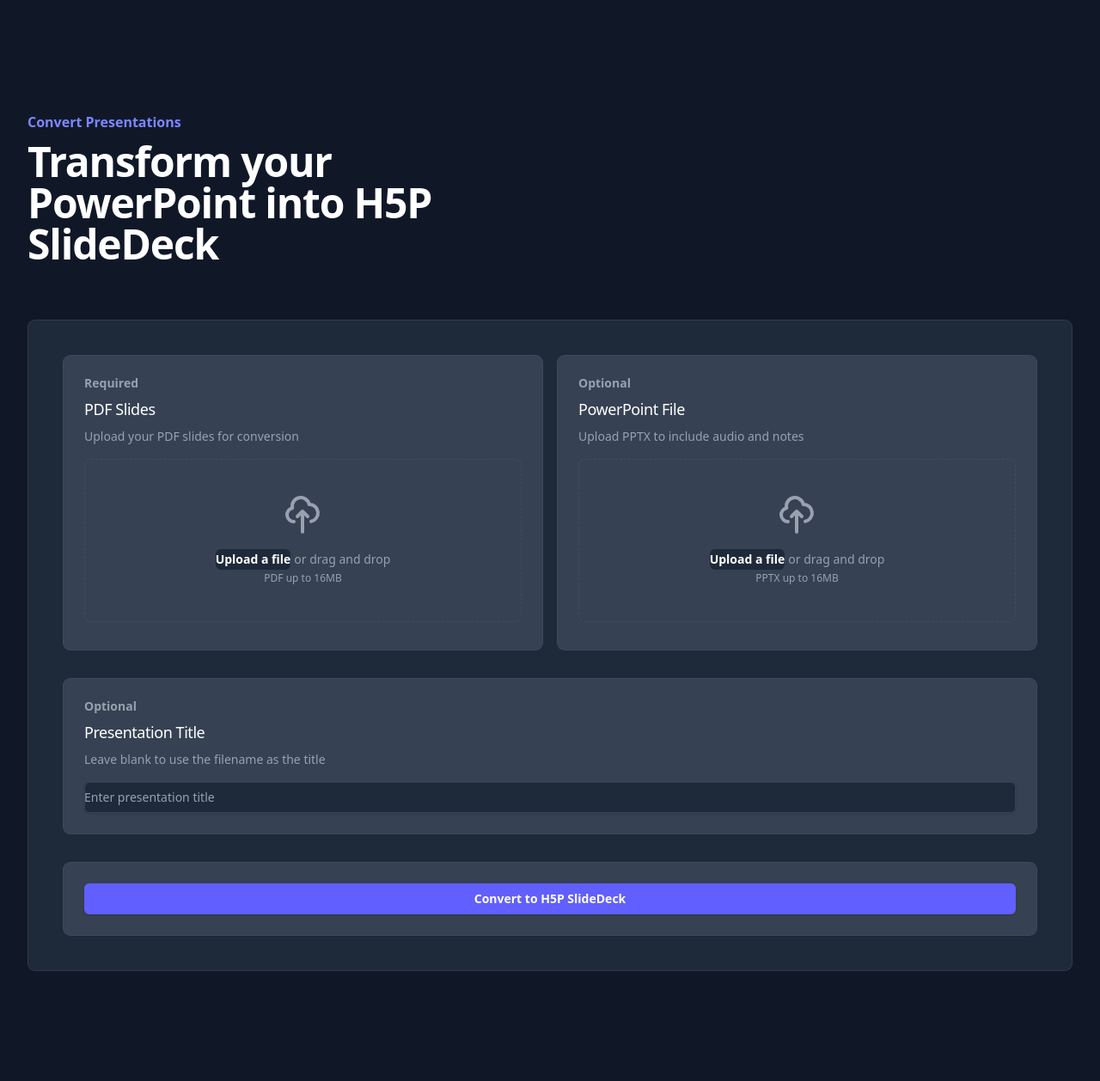
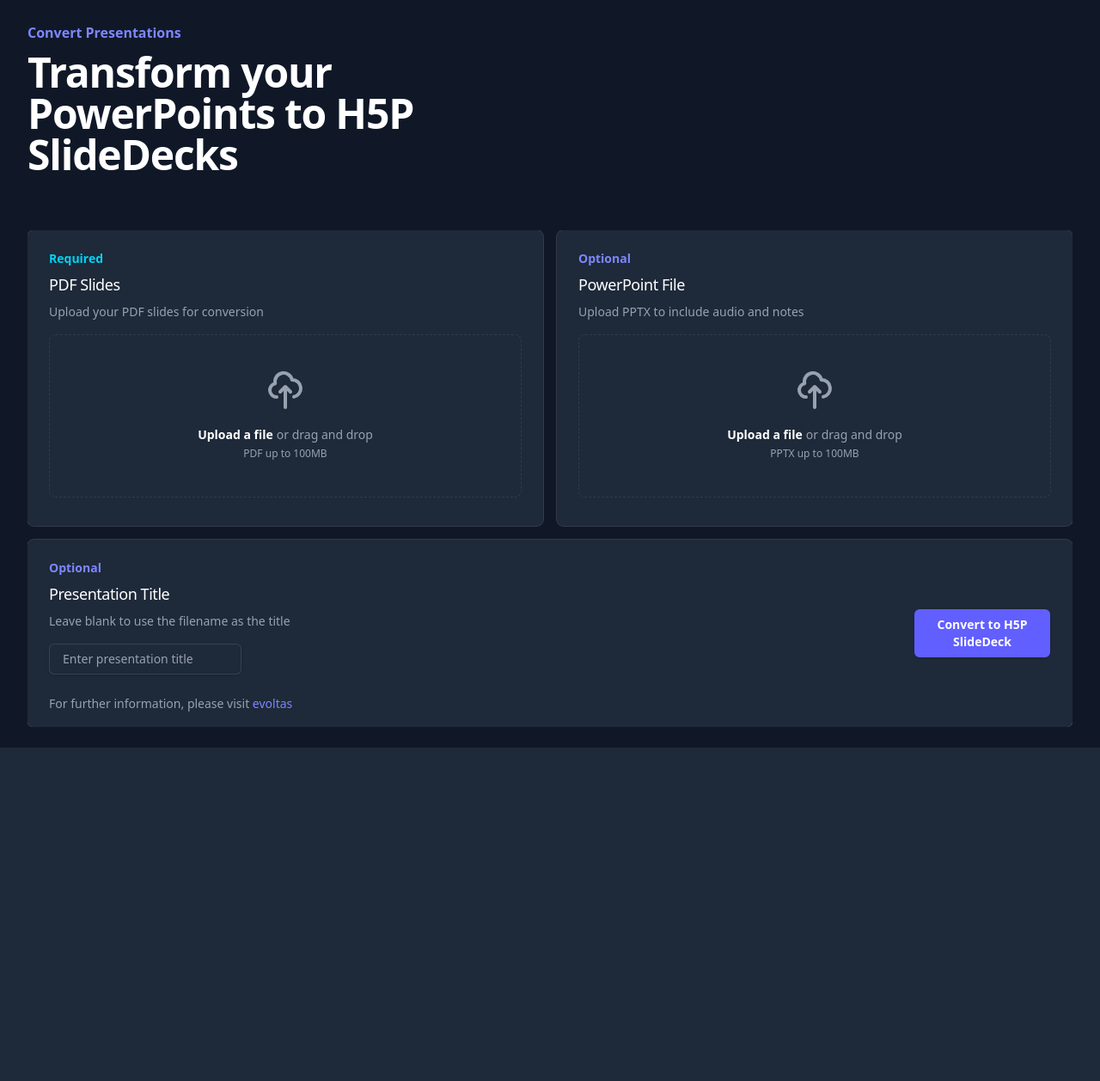
Before and after one commit to benhoehne/PPT2SD, a Flask app: page / in a window 1280 px wide. Shown: the whole page at 86% size. After the commit the page ends 870 px from the top, so only its background shows below. Run offline with Flask 3, Linux system fonts and the light colour scheme.

Commit message:
250617_1337

```diff
--- a/app.py
+++ b/app.py
@@ -14,9 +14,9 @@ if not os.path.exists(UPLOAD_FOLDER):
     os.makedirs(UPLOAD_FOLDER)
 
 app.config['UPLOAD_FOLDER'] = UPLOAD_FOLDER
-app.config['MAX_CONTENT_LENGTH'] = 16 * 1024 * 1024  # 16MB max file size
+app.config['MAX_CONTENT_LENGTH'] = 100 * 1024 * 1024  # 100MB max file size
 
-ALLOWED_EXTENSIONS = {'pptx', 'pdf', 'docx'}
+ALLOWED_EXTENSIONS = {'pptx', 'pdf'}
 
 def allowed_file(filename):
     return '.' in filename and filename.rsplit('.', 1)[1].lower() in ALLOWED_EXTENSIONS
--- a/package.json
+++ b/package.json
@@ -6,7 +6,7 @@
   "scripts": {
     "test": "echo \"Error: no test specified\" && exit 1",
     "css-watch": "npx @tailwindcss/cli -i ./src/css/input.css -o ./static/css/output.css --watch --minify",
-    "dev": "concurrently \"flask run --debug\" \"npm run css-watch\""
+    "dev": "concurrently --names \"APP,CSS\" --prefix-colors \"cyan,green\" \"clear && flask run --debug\" \"npm run css-watch\""
   },
   "repository": {
     "type": "git",
--- a/templates/base.html
+++ b/templates/base.html
@@ -5,12 +5,13 @@
     <meta name="viewport" content="width=device-width, initial-scale=1.0">
     <title>{% block title %}PPT 2 SlideDeck{% endblock %}</title>
     <link href="{{ url_for('static', filename='css/output.css') }}" rel="stylesheet">
+    <link rel="icon" href="{{ url_for('static', filename='img/favi.png') }}">
 </head>
 <body class="bg-gray-900 min-h-screen">
-    <div class="bg-gray-900 py-24 sm:py-32">
+    <div class="bg-gray-900 py-12 sm:py-6">
         <div class="mx-auto max-w-2xl px-6 lg:max-w-7xl lg:px-8">
             <h2 class="text-base/7 font-semibold text-indigo-400">Convert Presentations</h2>
-            <p class="mt-2 max-w-lg text-4xl font-semibold tracking-tight text-pretty text-white sm:text-5xl">Transform your PowerPoint into H5P SlideDeck</p>
+            <p class="mt-2 max-w-lg text-4xl font-semibold tracking-tight text-pretty text-white sm:text-5xl">Transform your PowerPoints to H5P SlideDecks</p>
 
             {% block content %}{% endblock %}
         </div>
--- a/templates/index.html
+++ b/templates/index.html
@@ -3,104 +3,105 @@
 {% block title %}PPT 2 SlideDeck{% endblock %}
 
 {% block content %}
-<div class="mt-10 grid grid-cols-1 gap-4 sm:mt-16">
-    <div class="flex p-px">
-        <div class="overflow-hidden rounded-lg bg-gray-800 ring-1 ring-white/15 w-full">
-            <div class="p-10">
-                <form id="uploadForm" class="space-y-8">
-                    <div class="grid grid-cols-1 gap-4 sm:grid-cols-2">
+<form id="uploadForm" class="mt-10 grid grid-cols-1 md:grid-cols-2 gap-4 sm:mt-16 w-full overflow-hidden">
+
     <!-- PDF Upload -->
-                        <div class="flex p-px">
-                            <div class="overflow-hidden rounded-lg bg-gray-700 ring-1 ring-white/15 w-full">
-                                <div class="p-6">
-                                    <h3 class="text-sm/4 font-semibold text-gray-400">Required</h3>
+    <div class="flex p-px overflow-hidden rounded-lg bg-gray-800 ring-1 ring-white/15 w-full">
+        <div class="p-6 w-full">
+            <h3 class="text-sm/4 font-semibold text-cyan-400">Required</h3>
             <p class="mt-2 text-lg font-medium tracking-tight text-white">PDF Slides</p>
             <p class="mt-2 text-sm text-gray-400">Upload your PDF slides for conversion</p>
 
-                                    <div id="pdfDropZone" class="mt-4 flex justify-center rounded-lg border border-dashed border-gray-500/25 px-6 py-10">
+            <div id="pdfDropZone"
+                class="mt-4 flex justify-center rounded-lg border border-dashed border-gray-500/25 px-6 py-10 w-full">
                 <div class="text-center">
-                                            <svg class="mx-auto h-12 w-12 text-gray-400" viewBox="0 0 24 24" fill="none" stroke="currentColor" aria-hidden="true">
-                                                <path stroke-linecap="round" stroke-linejoin="round" stroke-width="2" d="M7 16a4 4 0 01-.88-7.903A5 5 0 1115.9 6L16 6a5 5 0 011 9.9M15 13l-3-3m0 0l-3 3m3-3v12" />
+                    <svg class="mx-auto h-12 w-12 text-gray-400" viewBox="0 0 24 24" fill="none" stroke="currentColor"
+                        aria-hidden="true">
+                        <path stroke-linecap="round" stroke-linejoin="round" stroke-width="2"
+                            d="M7 16a4 4 0 01-.88-7.903A5 5 0 1115.9 6L16 6a5 5 0 011 9.9M15 13l-3-3m0 0l-3 3m3-3v12" />
                     </svg>
                     <div class="mt-4 flex text-sm leading-6 text-gray-400">
-                                                <label for="pdf-upload" class="relative cursor-pointer rounded-md bg-gray-800 font-semibold text-white focus-within:outline-none focus-within:ring-2 focus-within:ring-indigo-600 focus-within:ring-offset-2 hover:text-indigo-400">
+                        <label for="pdf-upload"
+                            class="relative cursor-pointer rounded-md bg-gray-800 font-semibold text-white focus-within:outline-none focus-within:ring-2 focus-within:ring-indigo-600 focus-within:ring-offset-2 hover:text-indigo-400">
                             <span>Upload a file</span>
                             <input id="pdf-upload" name="pdf" type="file" class="sr-only" accept=".pdf" required>
                         </label>
                         <p class="pl-1">or drag and drop</p>
                     </div>
-                                            <p class="text-xs leading-5 text-gray-400">PDF up to 16MB</p>
+                    <p class="text-xs leading-5 text-gray-400">PDF up to 100MB</p>
                 </div>
             </div>
             <p id="pdfFileName" class="mt-2 text-sm text-gray-400"></p>
         </div>
     </div>
-                        </div>
 
     <!-- PPTX Upload -->
-                        <div class="flex p-px">
-                            <div class="overflow-hidden rounded-lg bg-gray-700 ring-1 ring-white/15 w-full">
-                                <div class="p-6">
-                                    <h3 class="text-sm/4 font-semibold text-gray-400">Optional</h3>
+    <div class="flex p-px overflow-hidden rounded-lg bg-gray-800 ring-1 ring-white/15 w-full">
+        <div class="overflow-hidden w-full">
+            <div class="p-6 w-full">
+                <h3 class="text-sm/4 font-semibold text-indigo-400">Optional</h3>
                 <p class="mt-2 text-lg font-medium tracking-tight text-white">PowerPoint File</p>
                 <p class="mt-2 text-sm text-gray-400">Upload PPTX to include audio and notes</p>
 
-                                    <div id="pptxDropZone" class="mt-4 flex justify-center rounded-lg border border-dashed border-gray-500/25 px-6 py-10">
+                <div id="pptxDropZone"
+                    class="mt-4 flex justify-center rounded-lg border border-dashed border-gray-500/25 px-6 py-10 w-full">
                     <div class="text-center">
-                                            <svg class="mx-auto h-12 w-12 text-gray-400" viewBox="0 0 24 24" fill="none" stroke="currentColor" aria-hidden="true">
-                                                <path stroke-linecap="round" stroke-linejoin="round" stroke-width="2" d="M7 16a4 4 0 01-.88-7.903A5 5 0 1115.9 6L16 6a5 5 0 011 9.9M15 13l-3-3m0 0l-3 3m3-3v12" />
+                        <svg class="mx-auto h-12 w-12 text-gray-400" viewBox="0 0 24 24" fill="none"
+                            stroke="currentColor" aria-hidden="true">
+                            <path stroke-linecap="round" stroke-linejoin="round" stroke-width="2"
+                                d="M7 16a4 4 0 01-.88-7.903A5 5 0 1115.9 6L16 6a5 5 0 011 9.9M15 13l-3-3m0 0l-3 3m3-3v12" />
                         </svg>
                         <div class="mt-4 flex text-sm leading-6 text-gray-400">
-                                                <label for="pptx-upload" class="relative cursor-pointer rounded-md bg-gray-800 font-semibold text-white focus-within:outline-none focus-within:ring-2 focus-within:ring-indigo-600 focus-within:ring-offset-2 hover:text-indigo-400">
+                            <label for="pptx-upload"
+                                class="relative cursor-pointer rounded-md bg-gray-800 font-semibold text-white focus-within:outline-none focus-within:ring-2 focus-within:ring-indigo-600 focus-within:ring-offset-2 hover:text-indigo-400">
                                 <span>Upload a file</span>
                                 <input id="pptx-upload" name="pptx" type="file" class="sr-only" accept=".pptx">
                             </label>
                             <p class="pl-1">or drag and drop</p>
                         </div>
-                                            <p class="text-xs leading-5 text-gray-400">PPTX up to 16MB</p>
+                        <p class="text-xs leading-5 text-gray-400">PPTX up to 100MB</p>
                     </div>
                 </div>
                 <p id="pptxFileName" class="mt-2 text-sm text-gray-400"></p>
             </div>
         </div>
     </div>
-                    </div>
 
     <!-- Title Input -->
-                    <div class="flex p-px">
-                        <div class="overflow-hidden rounded-lg bg-gray-700 ring-1 ring-white/15 w-full">
+    <div class="flex p-px overflow-hidden rounded-lg bg-gray-800 ring-1 ring-white/15 w-full md:col-span-2">
+        <div class="overflow-hidden mb-4 w-full">
             <div class="p-6">
-                                <h3 class="text-sm/4 font-semibold text-gray-400">Optional</h3>
+                <h3 class="text-sm/4 font-semibold text-indigo-400">Optional</h3>
                 <p class="mt-2 text-lg font-medium tracking-tight text-white">Presentation Title</p>
                 <p class="mt-2 text-sm text-gray-400">Leave blank to use the filename as the title</p>
 
                 <div class="mt-4">
-                                    <input type="text" name="title" id="title" class="block w-full rounded-md border-0 bg-gray-800 py-1.5 text-white shadow-sm ring-1 ring-inset ring-gray-700 placeholder:text-gray-400 focus:ring-2 focus:ring-inset focus:ring-indigo-600 sm:text-sm sm:leading-6" placeholder="Enter presentation title">
+                    <input type="text" name="title" id="title"
+                        class="block w-56 px-4 rounded-md border-0 bg-gray-800 py-1.5 text-white shadow-sm ring-1 ring-inset ring-gray-700 placeholder:text-gray-400 focus:ring-2 focus:ring-inset focus:ring-indigo-600 sm:text-sm sm:leading-6"
+                        placeholder="Enter presentation title">
+                </div>
+            </div>
+            <p class="text-sm text-gray-400 px-6">For further information, please visit <a href="https://evoltas.de" class="text-indigo-400">evoltas</a></p>
+        </div>
+        <!-- Convert Button -->
+        <div class="flex p-px">
+            <div class="overflow-hidden w-full place-content-center">
+                <div class="p-6">
+                    <button type="submit"
+                        class="w-full rounded-md bg-indigo-500 px-3 py-2 text-sm font-semibold text-white shadow-sm hover:bg-indigo-400 focus-visible:outline focus-visible:outline-2 focus-visible:outline-offset-2 focus-visible:outline-indigo-500 cursor-pointer">
+                        Convert to H5P SlideDeck
+                    </button>
                 </div>
             </div>
         </div>
     </div>
 
-                    <!-- Convert Button -->
-                    <div class="flex p-px">
-                        <div class="overflow-hidden rounded-lg bg-gray-700 ring-1 ring-white/15 w-full">
-                            <div class="p-6">
-                                <button type="submit" class="w-full rounded-md bg-indigo-500 px-3 py-2 text-sm font-semibold text-white shadow-sm hover:bg-indigo-400 focus-visible:outline focus-visible:outline-2 focus-visible:outline-offset-2 focus-visible:outline-indigo-500">
-                                    Convert to H5P SlideDeck
-                                </button>
-                            </div>
-                        </div>
-                    </div>
 </form>
-            </div>
-        </div>
-    </div>
-</div>
 {% endblock %}
 
 {% block scripts %}
 <script>
-document.addEventListener('DOMContentLoaded', function() {
+    document.addEventListener('DOMContentLoaded', function () {
         const form = document.getElementById('uploadForm');
         const pdfDropZone = document.getElementById('pdfDropZone');
         const pptxDropZone = document.getElementById('pptxDropZone');
@@ -110,13 +111,13 @@ document.addEventListener('DOMContentLoaded', function() {
         const pptxFileName = document.getElementById('pptxFileName');
 
         // Handle file input changes
-    pdfInput.addEventListener('change', function(e) {
+        pdfInput.addEventListener('change', function (e) {
             if (this.files.length > 0) {
                 pdfFileName.textContent = this.files[0].name;
             }
         });
 
-    pptxInput.addEventListener('change', function(e) {
+        pptxInput.addEventListener('change', function (e) {
             if (this.files.length > 0) {
                 pptxFileName.textContent = this.files[0].name;
             }
@@ -162,7 +163,7 @@ document.addEventListener('DOMContentLoaded', function() {
         });
 
         // Handle form submission
-    form.addEventListener('submit', async function(e) {
+        form.addEventListener('submit', async function (e) {
             e.preventDefault();
 
             const formData = new FormData();
```
Also changed, not shown: templates/download.html (+5 -6 lines), static/css/output.css, static/img/favi.png (added). Lines whose indentation alone changed are shown as unchanged.
